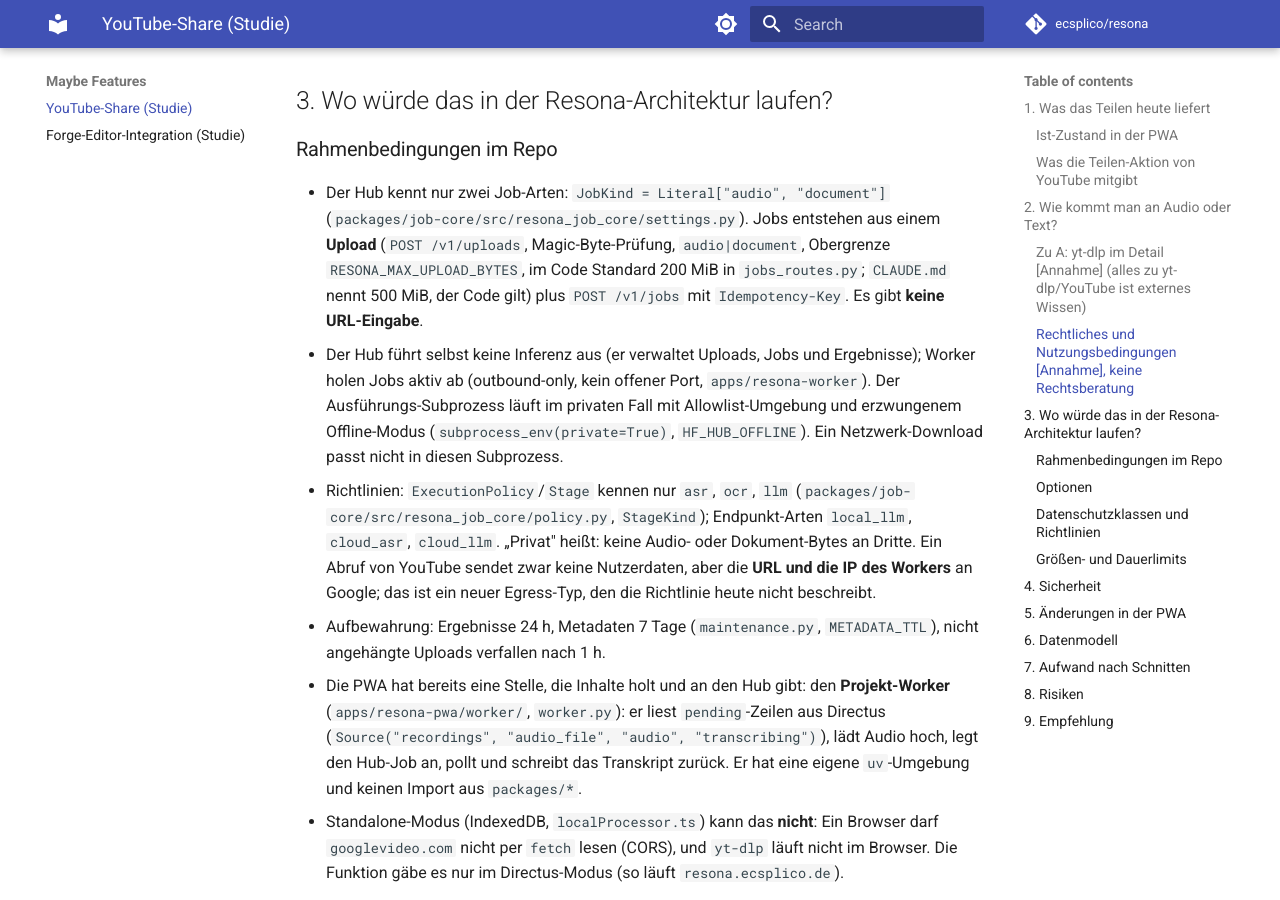
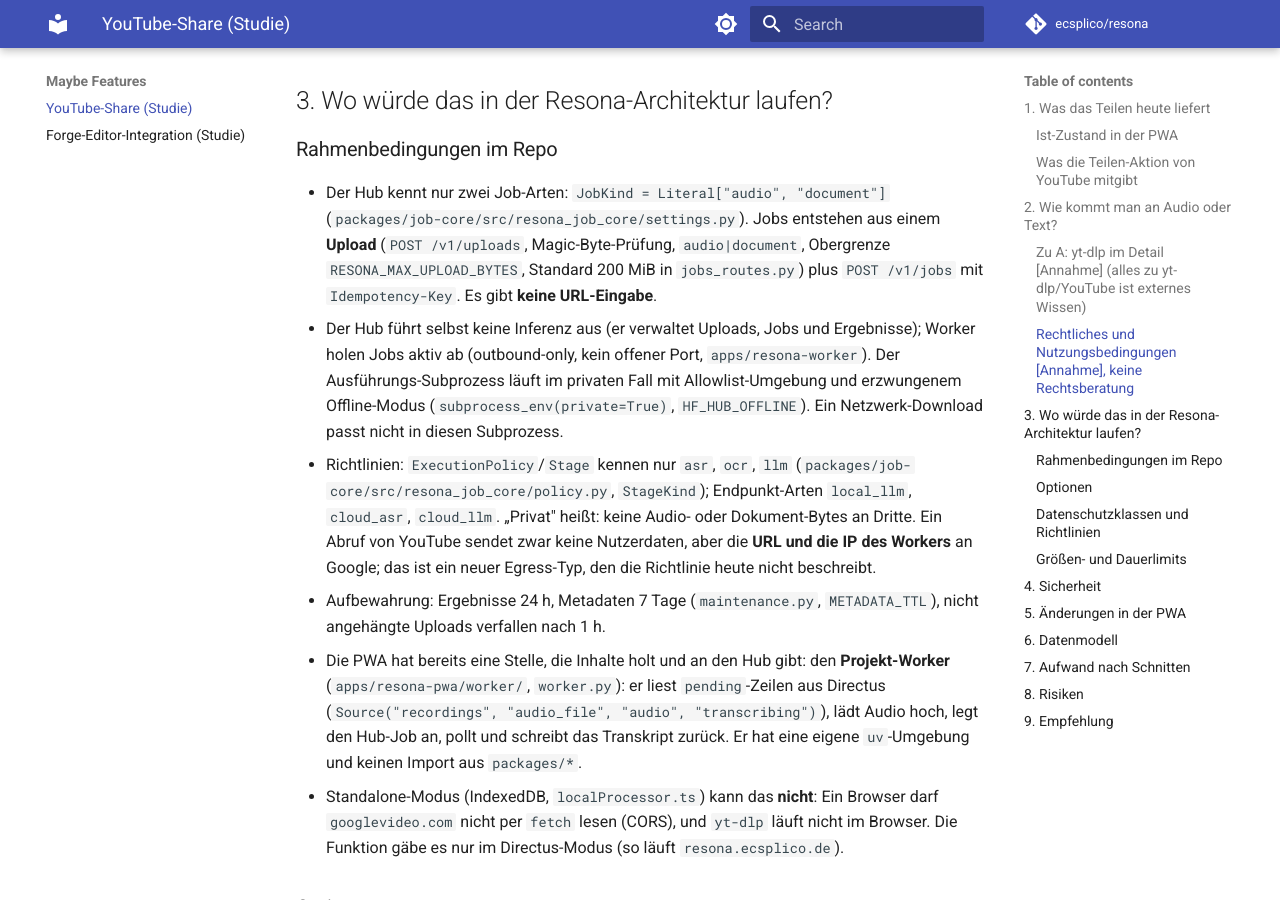
Before and after one commit to ecsplico/resona, an MkDocs documentation site: the page built from docs/maybe-features/youtube-share.md, in a window 1280 px wide and 900 px high, scrolled down 3280 px. Built offline with MkDocs 1.6.1 and Material for MkDocs 9.7.7, drawn with Linux system fonts in a browser that asks for light colours; comment, search, counter and statistics services are not loaded.

Commit message:
docs: upload cap is 200 MiB

```diff
--- a/docs/maybe-features/youtube-share.md
+++ b/docs/maybe-features/youtube-share.md
@@ -58,7 +58,7 @@
 
 ### Rahmenbedingungen im Repo
 
-- Der Hub kennt nur zwei Job-Arten: `JobKind = Literal["audio", "document"]` (`packages/job-core/src/resona_job_core/settings.py`). Jobs entstehen aus einem **Upload** (`POST /v1/uploads`, Magic-Byte-Prüfung, `audio|document`, Obergrenze `RESONA_MAX_UPLOAD_BYTES`, im Code Standard 200 MiB in `jobs_routes.py`; `CLAUDE.md` nennt 500 MiB, der Code gilt) plus `POST /v1/jobs` mit `Idempotency-Key`. Es gibt **keine URL-Eingabe**.
+- Der Hub kennt nur zwei Job-Arten: `JobKind = Literal["audio", "document"]` (`packages/job-core/src/resona_job_core/settings.py`). Jobs entstehen aus einem **Upload** (`POST /v1/uploads`, Magic-Byte-Prüfung, `audio|document`, Obergrenze `RESONA_MAX_UPLOAD_BYTES`, Standard 200 MiB in `jobs_routes.py`) plus `POST /v1/jobs` mit `Idempotency-Key`. Es gibt **keine URL-Eingabe**.
 - Der Hub führt selbst keine Inferenz aus (er verwaltet Uploads, Jobs und Ergebnisse); Worker holen Jobs aktiv ab (outbound-only, kein offener Port, `apps/resona-worker`). Der Ausführungs-Subprozess läuft im privaten Fall mit Allowlist-Umgebung und erzwungenem Offline-Modus (`subprocess_env(private=True)`, `HF_HUB_OFFLINE`). Ein Netzwerk-Download passt nicht in diesen Subprozess.
 - Richtlinien: `ExecutionPolicy`/`Stage` kennen nur `asr`, `ocr`, `llm` (`packages/job-core/src/resona_job_core/policy.py`, `StageKind`); Endpunkt-Arten `local_llm`, `cloud_asr`, `cloud_llm`. „Privat" heißt: keine Audio- oder Dokument-Bytes an Dritte. Ein Abruf von YouTube sendet zwar keine Nutzerdaten, aber die **URL und die IP des Workers** an Google; das ist ein neuer Egress-Typ, den die Richtlinie heute nicht beschreibt.
 - Aufbewahrung: Ergebnisse 24 h, Metadaten 7 Tage (`maintenance.py`, `METADATA_TTL`), nicht angehängte Uploads verfallen nach 1 h.
```
Also changed, not shown: CLAUDE.md (+1 -1 lines).
